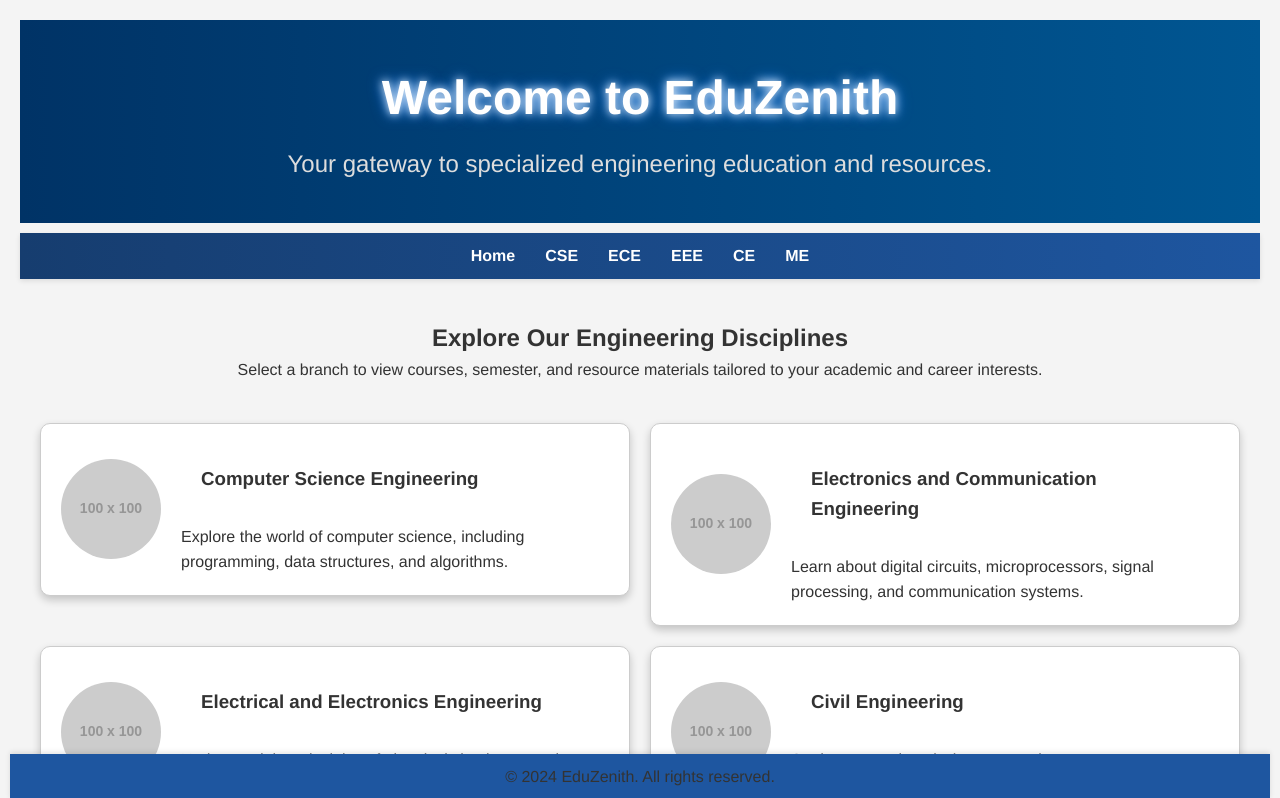
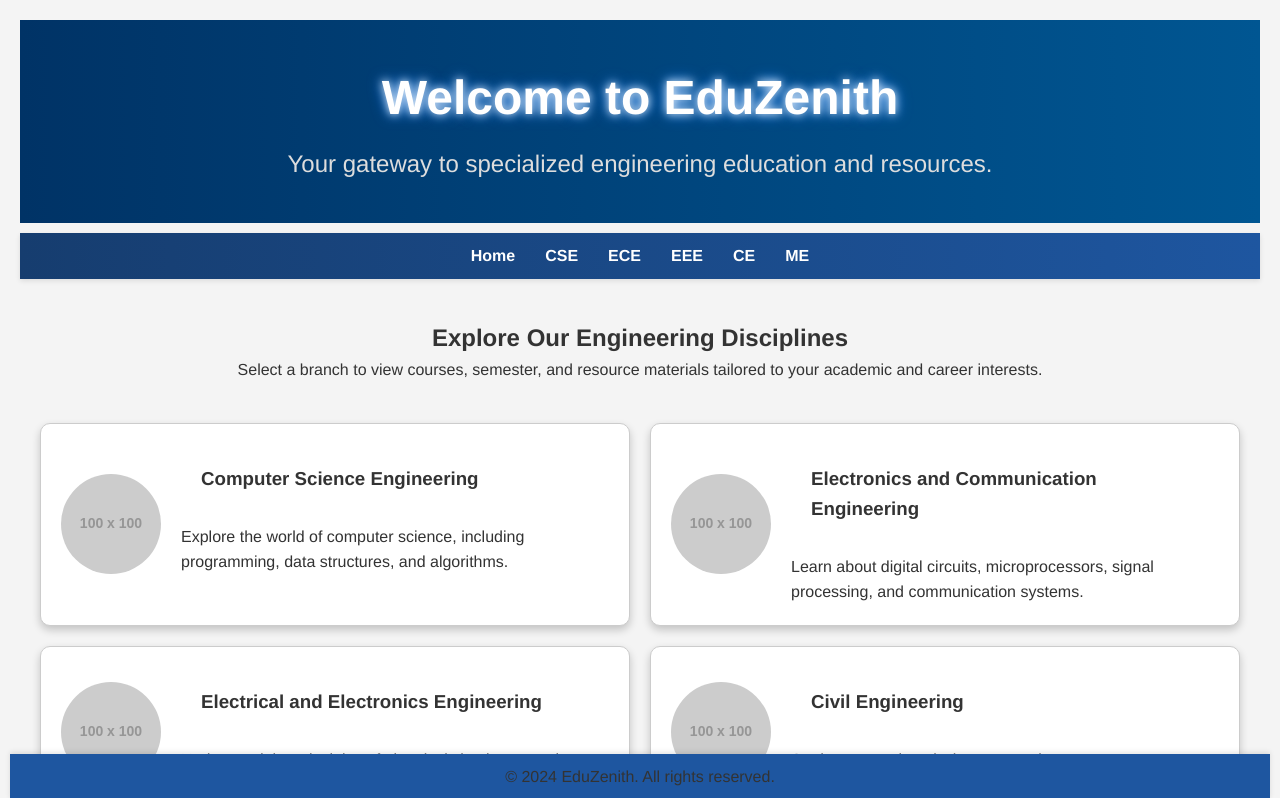
Before and after one commit to Manvitha236/Eduzenith-1, a React (Create React App) app: page / in a window 1280 px wide. Shown: the top 798 px of the page. Built offline with nearby package versions, Linux system fonts and the light colour scheme.

Commit message:
updated grid

```diff
--- a/src/Components/styles.css
+++ b/src/Components/styles.css
@@ -424,3 +424,6 @@ footer {
     right: 10px; /* Ensure it extends to the right edge */
     box-shadow: 0 -2px 5px rgba(0,0,0,0.1);
   }
+#courseContainer div{
+    height:100%;
+}
```
